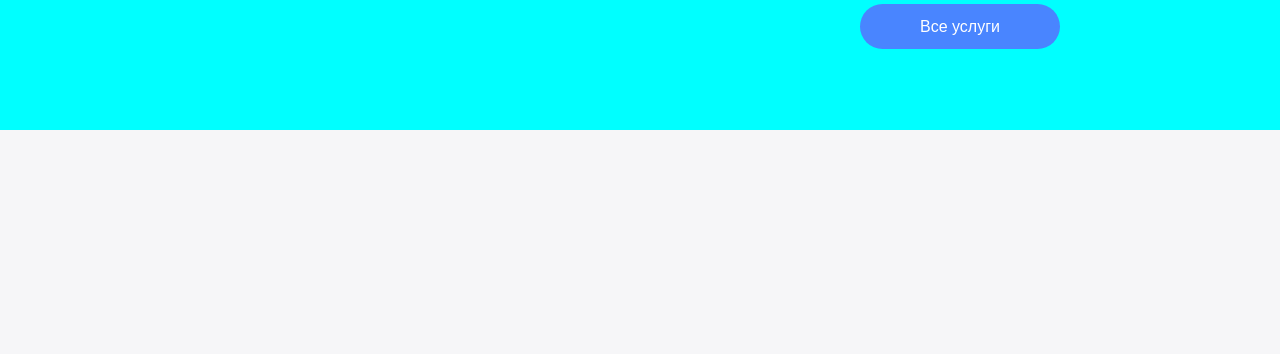
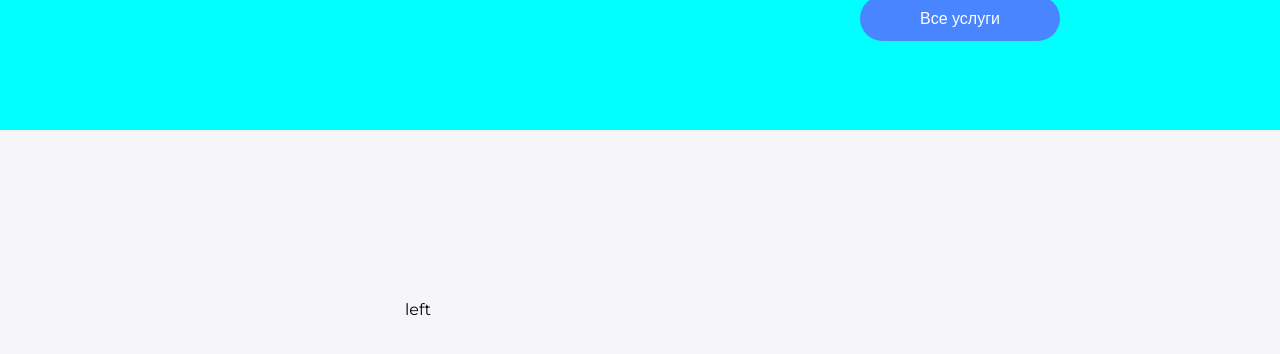
Before and after one commit to evgeniy-konstantinov/my-template, a React (Create React App) app: page / in a window 1280 px wide. Shown: the part 1470-1824 px from the top of the page. Built offline with nearby package versions, Linux system fonts and the light colour scheme.

Commit message:
third section

```diff
--- a/src/App.js
+++ b/src/App.js
@@ -76,7 +76,15 @@ function App() {
         </div>
         <Button>Все услуги</Button>
       </section>
-      <section className="standarts"></section>
+      <section className="standarts">
+        <div className="standart_content">
+          <div className="border_block">
+            <div>left</div>
+            <div>right</div>
+          </div>
+          <div className="standarts_icon"></div>
+        </div>
+      </section>
       <section className="specialist"></section>
       <section className="projects"></section>
       <section className="video"></section>
--- a/src/index.css
+++ b/src/index.css
@@ -1,6 +1,23 @@
+body,
+p,
+ul,
+ol,
+h1,
+h2,
+h3,
+h4,
+h5,
+h6 {
+  margin: 0;
+  padding: 0;
+}
+* {
+  box-sizing: border-box;
+}
+
 body {
   width: 1920px;
-  margin: 0;
+
   font-family: "Montserrat", sans-serif;
   /* font-family: -apple-system, BlinkMacSystemFont, "Segoe UI", "Roboto", "Oxygen",
     "Ubuntu", "Cantarell", "Fira Sans", "Droid Sans", "Helvetica Neue",
@@ -48,14 +65,9 @@ code {
 
 .flex_items {
   width: calc(33.3% - 20px);
-  /* display: flex;
-  flex-direction: row;
-  justify-content: space-between;
-  align-items: center; */
 }
 
 .item_svg {
-  /* width: calc(33.3% - 20px); */
   margin-bottom: 55px;
   display: flex;
   flex-direction: row;
@@ -103,12 +115,40 @@ code {
   color: #999;
   line-height: 22px;
 }
-
+/* standarts */
 .standarts {
   height: 800px;
+  padding: 100px 0 70px;
+  display: flex;
+  flex-direction: row;
+  justify-content: center;
+  align-items: center;
+
   background: #f6f6f8;
 }
 
+.standart_content {
+  width: 1110px;
+  display: flex;
+  flex-direction: column;
+  justify-content: center;
+  align-items: center;
+}
+
+.border_block {
+  height: 490px;
+  width: 100%;
+  border-bottom: 1px solid #e0e0e0;
+  display: flex;
+  flex-direction: row;
+  justify-content: space-between;
+  align-items: flex-start;
+}
+
+.standarts_icon {
+  flex: 1;
+}
+/* specialist */
 .specialist {
   height: 980px;
 }
```
Also changed, not shown: src/images/Rectangle 2.png (added).
